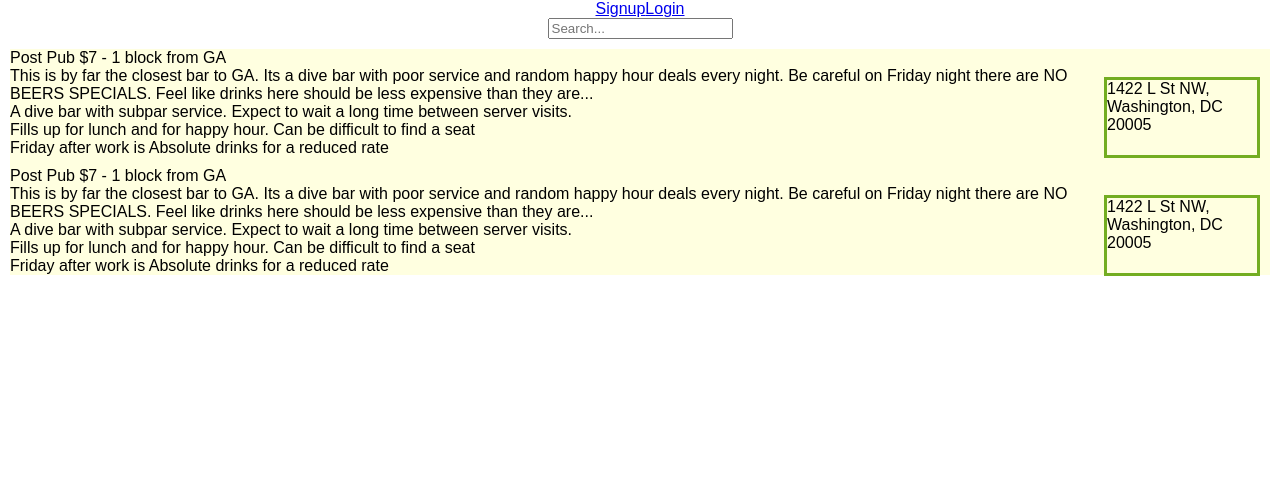
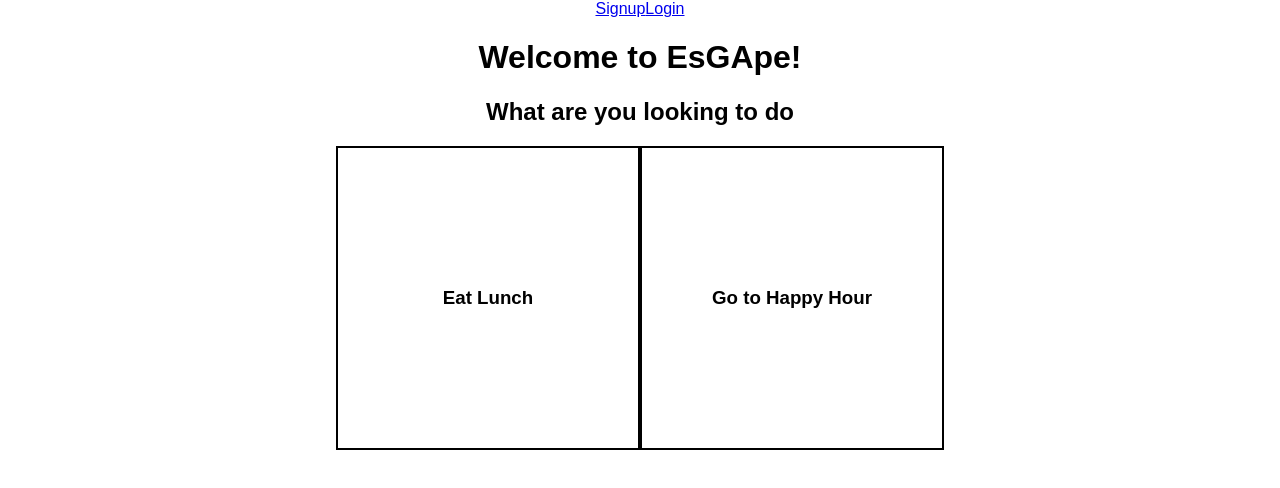
Before and after one commit to samgehret/esGApe-front-end, a React (Create React App) app: page /home in a window 1280 px wide. Shown: the top 488 px of the page. Built offline with nearby package versions, Linux system fonts and the light colour scheme.

Commit message:
created some lunch views and home page

```diff
--- a/src/App.js
+++ b/src/App.js
@@ -1,12 +1,14 @@
 import React, { Component } from 'react'
 // import logo from './logo.svg';
-//stylesheet
+// stylesheet
 import './App.css'
 // components
 import Restaurant from './components/Restaurant'
 import Navbar from './components/Navbar'
 import SignupForm from './components/forms/SignupForm'
 import LoginForm from './components/forms/LoginForm'
+import Home from './components/Home/Home'
+import LunchSpots from './components/LunchSpots/LunchSpots'
 // dependencies not in create-react-app
 import { Route, Link, Redirect, Switch } from 'react-router-dom'
 import axios from 'axios'
@@ -25,10 +27,10 @@ class App extends Component {
     this.handleLogIn = this.handleLogIn.bind(this)
     this.handleLogOut = this.handleLogOut.bind(this)
   }
-  componentDidMount() {
+  componentDidMount () {
     if (localStorage.token) {
       this.setState({
-        isLoggedIn: true,
+        isLoggedIn: true
       })
     } else {
       this.setState({
@@ -38,30 +40,28 @@ class App extends Component {
     console.log(this.state)
   }
 
-  handleInput(e) {
+  handleInput (e) {
     this.setState({
-        [e.target.name]: e.target.value
+      [e.target.name]: e.target.value
     })
     console.log(this.state)
   }
 
-  handleSignUp(e) {
+  handleSignUp (e) {
     e.preventDefault()
     axios.post('http://localhost:3002/users/signup', {email: this.state.email, password: this.state.password})
     .then(response => {
       localStorage.token = response.data.token
       this.setState({
         isLoggedIn: true
+      })
+      console.log('successful signup')
     })
-    console.log('successful signup')
-  })
-
-
   }
 
-  handleLogIn(e) {
+  handleLogIn (e) {
     e.preventDefault()
-    axios.post("http://localhost:3002/users/login", {email: this.state.email, password: this.state.password})
+    axios.post('http://localhost:3002/users/login', {email: this.state.email, password: this.state.password})
     .then(response => {
       localStorage.token = response.data.token
       this.setState({
@@ -71,7 +71,7 @@ class App extends Component {
     console.log('successful login')
   }
 
-  handleLogOut() {
+  handleLogOut () {
     this.setState({
       email: '',
       password: '',
@@ -97,15 +97,26 @@ class App extends Component {
     return (
       <div className='App'>
         <div className='Main'>
-        <Navbar isLoggedIn={this.state.isLoggedIn} handleLogOut={this.handleLogOut}/>
-        {/* Add Switch? */}
-          <Route path='/signup' render={() => <SignupForm handleInput={this.handleInput} handleSignUp={this.handleSignUp} />}/>
-          <Route path='/login' render={() => <LoginForm handleInput={this.handleInput} handleLogIn={this.handleLogIn} />}/>
-          <div className='search'>
+          <Navbar isLoggedIn={this.state.isLoggedIn} handleLogOut={this.handleLogOut} />
+          <Switch>
+            <Route path='/signup' render={() => <SignupForm handleInput={this.handleInput} handleSignUp={this.handleSignUp} />} />
+            <Route path='/login' render={() => <LoginForm handleInput={this.handleInput} handleLogIn={this.handleLogIn} />} />
+            <Route path='/home' render={() => <Home />} />
+            <Route path='/lunchspots' render={() => <LunchSpots />} />
+            <Route
+              path='/*'
+              render={() => {
+                return (
+                  <Redirect to='/home' />
+                )
+              }}
+              />
+          </Switch>
+          {/* <div className='search'>
             <input type='text' placeholder='Search...' value={this.state.search} onChange={this.handleSearch} />
-          </div>
+          </div> */}
           <div>
-            <Restaurant restaurant={restaurant} />
+            {/* <Restaurant restaurant={restaurant} /> */}
           </div>
           {/* <div className='restaurant'>
             {this.state.restaurant.map((restaurant) => {
--- /dev/null
+++ b/src/components/Home/Home.css
@@ -0,0 +1,13 @@
+.container {
+    display: flex;
+    justify-content: center;
+}
+
+.clickbox {
+    height: 300px;
+    width: 300px;
+    border: solid black 2px;
+    display: flex;
+    justify-content: center;
+    align-items: center;
+}
--- /dev/null
+++ b/src/components/Home/Home.js
@@ -0,0 +1,23 @@
+import React, { Component } from 'react'
+import './Home.css'
+
+class Home extends Component {
+  render () {
+    return (
+      <div>
+        <h1>Welcome to EsGApe!</h1>
+        <h2>What are you looking to do</h2>
+        <div className='container'>
+          <div className='clickbox'>
+            <h3>Eat Lunch</h3>
+          </div>
+          <div className='clickbox'>
+            <h3>Go to Happy Hour</h3>
+          </div>
+        </div>
+      </div>
+    )
+  }
+}
+
+export default Home
--- /dev/null
+++ b/src/components/LunchSpots/LunchSpots.js
@@ -0,0 +1,57 @@
+import React, { Component } from 'react'
+import axios from 'axios'
+import LunchSpot from './LunchSpot'
+import { Route, Link, Redirect, Switch } from 'react-router-dom'
+
+class LunchSpots extends Component {
+  constructor (props) {
+    super(props)
+    this.state = {
+      lunchspots: []
+    }
+  }
+  componentDidMount () {
+    axios.get('http://localhost:3002/lunchspots')
+      .then((res) => {
+        this.setState({lunchspots: res.data})
+        console.log(res.data)
+      })
+  }
+  render () {
+    var lunchspots = this.state.lunchspots.map((lunchspot, i) => {
+      return (
+        <div key={i}>
+          <h1>hello world</h1>
+        </div>
+
+      )
+    })
+
+    return (
+      <div>
+        {lunchspots}
+      </div>
+    )
+
+    // if (this.state.lunchspots) {
+    //   let lunchspots = this.state.lunchspots
+    //   return (
+    //     <div>
+    //       {lunchspots.map((lunchspot) => {
+    //         return (
+    //           <Link to={`/lunchspots/${lunchspot._id}`}>{lunchspot.name}</Link>
+    //         )
+    //       })}
+    //     </div>
+    //   )
+    // } else {
+    //   return (
+    //     <div >
+    //       <p>waiting for api to execute...</p>
+    //     </div>
+    //   )
+    // }
+  }
+}
+
+export default LunchSpots
```
Also changed, not shown: src/components/LunchSpots/LunchSpot.js (added).
